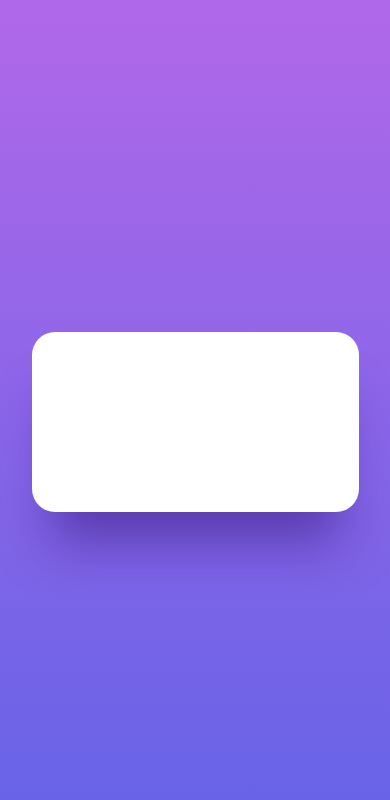
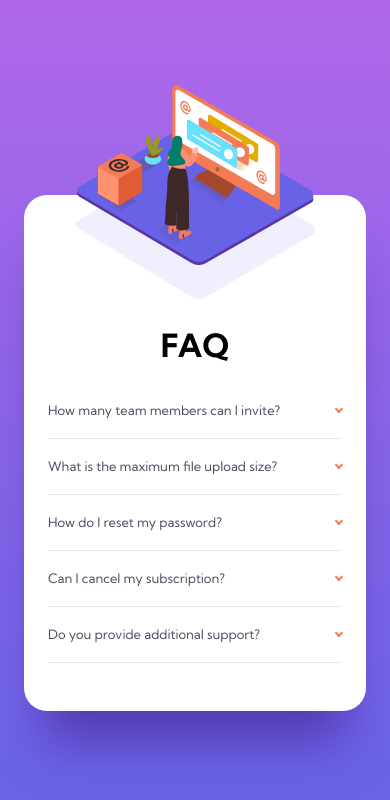
Before and after one commit to brian-jensen/faq-accordion-card, a plain HTML site: page index.html in a window 390 px wide. Drawn offline with Linux system fonts and the light colour scheme.

Commit message:
Add mobile styles

```diff
--- a/css/styles.css
+++ b/css/styles.css
@@ -8,7 +8,10 @@
   padding: 0;
 }
 
-input, select, textarea, button {
+input,
+select,
+textarea,
+button {
   border: none;
   box-shadow: none;
   outline: none;
@@ -25,26 +28,101 @@ a:active {
   color: inherit;
 }
 
-ul, ol {
+ul,
+ol {
   list-style: none;
 }
 
 body {
   font-family: var(--font-primary);
+  background: linear-gradient(180deg, hsl(273.5, 74.6%, 66.1%) 0%, hsl(240.5, 73.3%, 64.7%) 100%);
 }
 
 .wrapper {
   display: flex;
   justify-content: center;
   align-items: center;
+  padding: 147px 24px 85px;
+  max-width: 920px;
+  margin: 0 auto;
   min-height: 100vh;
-  background: linear-gradient(180deg, hsl(273.5, 74.6%, 66.1%) 0%, hsl(240.5, 73.3%, 64.7%) 100%);
 }
 
 .card {
-  width: 327px;
+  position: relative;
+  width: 100%;
   padding: 132px 24px 48px 24px;
-  background: hsl(0, 0%, 100%);
   box-shadow: 0px 50px 50px -20px hsla(260.2, 74.3%, 27.5%, 0.5);
   border-radius: 23px;
+  background: hsl(0, 0%, 100%) url(../images/bg-pattern-mobile.svg) no-repeat top center;
 }
+
+.woman-mobile {
+  position: absolute;
+  top: -110px;
+  left: 50%;
+  transform: translateX(-50%);
+  height: 180px;
+  width: 237px;
+}
+
+h1 {
+  text-align: center;
+  margin-top: 0;
+  margin-bottom: 38px;
+}
+
+details {
+  position: relative;
+  border-bottom: 1px solid #E8E8EA;
+  margin-top: 19.5px;
+  padding-bottom: 19.5px;
+}
+
+details > summary {
+  list-style: none;
+  cursor: pointer;
+}
+
+@media (hover: hover) {
+  details > summary:hover {
+    color: hsl(14, 88%, 65%);
+  }
+}
+
+summary::-webkit-details-marker {
+  display: none;
+}
+
+summary, details p {
+  font-size: 13px;
+  line-height: 16px;
+  color: #4B4C5F;
+}
+
+details p {
+  margin-top: 12px;
+}
+
+details[open]>summary {
+  font-weight: 700;
+  color: #1E1F36;
+}
+
+details summary::after {
+  content: '';
+  border-style: solid;
+  border-width: 2px 2px 0 0;
+  height: 4px;
+  width: 4px;
+  position: absolute;
+  transform: rotate(135deg);
+  right: 0;
+  top: 4px;
+  color: hsl(14, 88%, 65%);
+}
+
+details[open] summary::after {
+  top: 6px;
+  transform: rotate(-45deg);
+}
--- a/index.html
+++ b/index.html
@@ -1,5 +1,6 @@
 <!DOCTYPE html>
 <html lang="en">
+
 <head>
   <meta charset="UTF-8">
   <meta http-equiv="X-UA-Compatible" content="IE=edge">
@@ -12,9 +13,44 @@
   <link rel="stylesheet" href="./css/normalize.css">
   <link rel="stylesheet" href="./css/styles.css">
 </head>
+
 <body>
   <div class="wrapper">
-    <div class="card"></div>
+    <main class="card">
+      <div class="backgrounds">
+        <picture>
+          <img class="woman-mobile" src="./images/illustration-woman-online-mobile.svg"
+            alt="illustration-woman-online-mobile">
+        </picture>
+      </div>
+      <section>
+        <h1>FAQ</h1>
+        <details>
+          <summary>How many team members can I invite?</summary>
+          <p>You can invite up to 2 additional users on the Free plan. There is no limit on team members for the Premium
+            plan.</p>
+        </details>
+        <details>
+          <summary>What is the maximum file upload size?</summary>
+          <p>No more than 2GB. All files in your account must fit your allotted storage space.</p>
+        </details>
+        <details>
+          <summary>How do I reset my password?</summary>
+          <p>Click "Forgot password" from the login page or "Change password" from your profile page. A reset link will
+            be emailed to you.</p>
+        </details>
+        <details>
+          <summary>Can I cancel my subscription?</summary>
+          <p>Yes! Send us a message and we'll process your request no questions asked.</p>
+        </details>
+        <details>
+          <summary>Do you provide additional support?</summary>
+          <p>Chat and email support is available 24/7. Phone lines are open during normal business hours.</p>
+        </details>
+      </section>
+    </main>
+
   </div>
 </body>
+
 </html>
```
